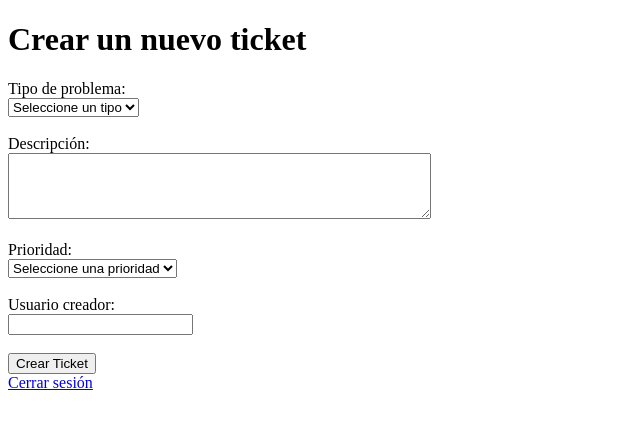
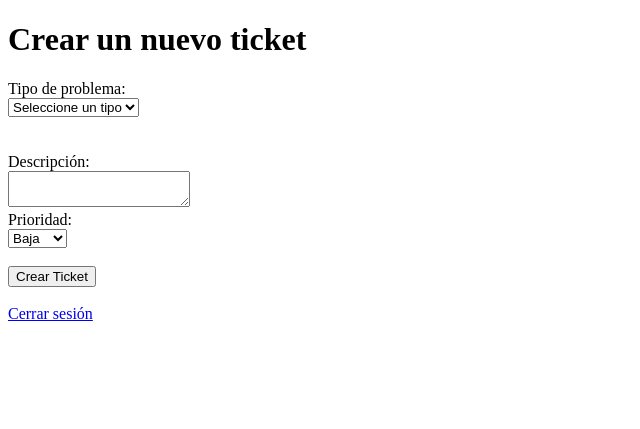
Before and after one commit to agustinSC2034/Tickets, a Flask app: page /create-ticket in a window 1280 px wide. Shown: the top 429 px of the page, without its empty margins (0-640 px from the left). Run offline with Flask 3, Linux system fonts and the light colour scheme; a user stored in the database is signed in.

Commit message:
changes512

```diff
--- a/app.py
+++ b/app.py
@@ -71,28 +71,29 @@ def login():
 
 # Ruta para crear tickets
 @app.route('/create-ticket', methods=['GET', 'POST'])
+@login_required
 def create_ticket():
     if request.method == 'POST':
         tipo = request.form.get('tipo')
         descripcion = request.form.get('descripcion')
         prioridad = request.form.get('prioridad')
-        usuario = current_user.username
+        usuario_creador = current_user.username  # Asigna automáticamente el usuario autenticado
 
-        # Validación
         if not tipo or not descripcion or not prioridad:
             return "Todos los campos son obligatorios", 400
 
-        # Guarda en la base de datos
         conn = get_db_connection()
         conn.execute(
             'INSERT INTO tickets (tipo, descripcion, prioridad, usuario_creador) VALUES (?, ?, ?, ?)',
-            (tipo, descripcion, prioridad, usuario)
+            (tipo, descripcion, prioridad, usuario_creador)
         )
         conn.commit()
         conn.close()
 
         return redirect('/tickets')
+
     return render_template('create_ticket.html')
+
 
 
 # Ruta para listar tickets
@@ -300,6 +301,30 @@ def export_tickets():
     response.headers.set('Content-Disposition', 'attachment', filename='tickets.csv')
     return response
 
+# Cerrar tickets de parte de Directv
+@app.route('/close-ticket/<int:id>', methods=['POST'])
+@login_required
+def close_ticket(id):
+    conn = get_db_connection()
+    ticket = conn.execute('SELECT * FROM tickets WHERE id = ?', (id,)).fetchone()
+
+    if not ticket:
+        conn.close()
+        return "El ticket no existe", 404
+
+    # Solo DirecTV puede cerrar tickets y no se pueden cerrar si ya están resueltos por Usittel
+    if current_user.role != 'directv' or ticket['estado'] == 'resuelto':
+        conn.close()
+        return "No puedes cerrar este ticket", 403
+
+    # Marcar el ticket como cerrado
+    conn.execute('UPDATE tickets SET estado = ? WHERE id = ?', ('cerrado', id))
+    conn.commit()
+    conn.close()
+
+    return redirect('/tickets')
+
+
 
 
 
--- a/templates/create_ticket.html
+++ b/templates/create_ticket.html
@@ -7,31 +7,31 @@
 </head>
 <body>
     <h1>Crear un nuevo ticket</h1>
-    <form action="/create-ticket" method="POST" onsubmit="return validarFormulario()">
-        <label for="tipo">Tipo de problema:</label><br>
+ <form method="POST">
+    <label for="tipo">Tipo de problema:</label>
+    <br>
     <select name="tipo" id="tipo" required>
         <option value="">Seleccione un tipo</option>
         <option value="Conexión">Conexión</option>
         <option value="Velocidad">Velocidad</option>
         <option value="Corte de servicio">Corte de servicio</option>
     </select><br><br>
-
-        <label for="descripcion">Descripción:</label><br>
-        <textarea name="descripcion" id="descripcion" rows="4" cols="50" required></textarea><br><br>
-
-        <label for="prioridad">Prioridad:</label><br>
-        <select name="prioridad" id="prioridad" required>
-            <option value="">Seleccione una prioridad</option>
+    <br>
+    <label for="descripcion">Descripción:</label>
+    <br>
+    <textarea id="descripcion" name="descripcion" required></textarea>
+    <br>
+    <label for="prioridad">Prioridad:</label>
+    <br>
+    <select id="prioridad" name="prioridad" required>
         <option value="Baja">Baja</option>
         <option value="Media">Media</option>
         <option value="Alta">Alta</option>
-        </select><br><br>
-
-        <label for="usuario">Usuario creador:</label><br>
-        <input type="text" name="usuario" id="usuario" required><br><br>
-
+    </select>
+    <br><br>
     <button type="submit">Crear Ticket</button>
 </form>
+    <br>
     <a href="/logout">Cerrar sesión</a>
 
     <script>
--- a/templates/tickets.html
+++ b/templates/tickets.html
@@ -68,6 +68,11 @@
                     </form>
                 </td>
                 <td>
+                    {% if current_user.role == 'directv' and ticket.estado != 'resuelto' %}
+                    <form action="/close-ticket/{{ ticket.id }}" method="POST" style="display:inline;">
+                        <button type="submit">Cerrar Ticket</button>
+                    </form>
+                    {% endif %}
                     <form action="/delete-ticket/{{ ticket['id'] }}" method="POST" style="display:inline;">
                         <button type="submit"
                             onclick="return confirm('¿Estás seguro de que deseas eliminar este ticket?')">Eliminar</button>
```
Also changed, not shown: database.db. Lines whose indentation alone changed are shown as unchanged.
